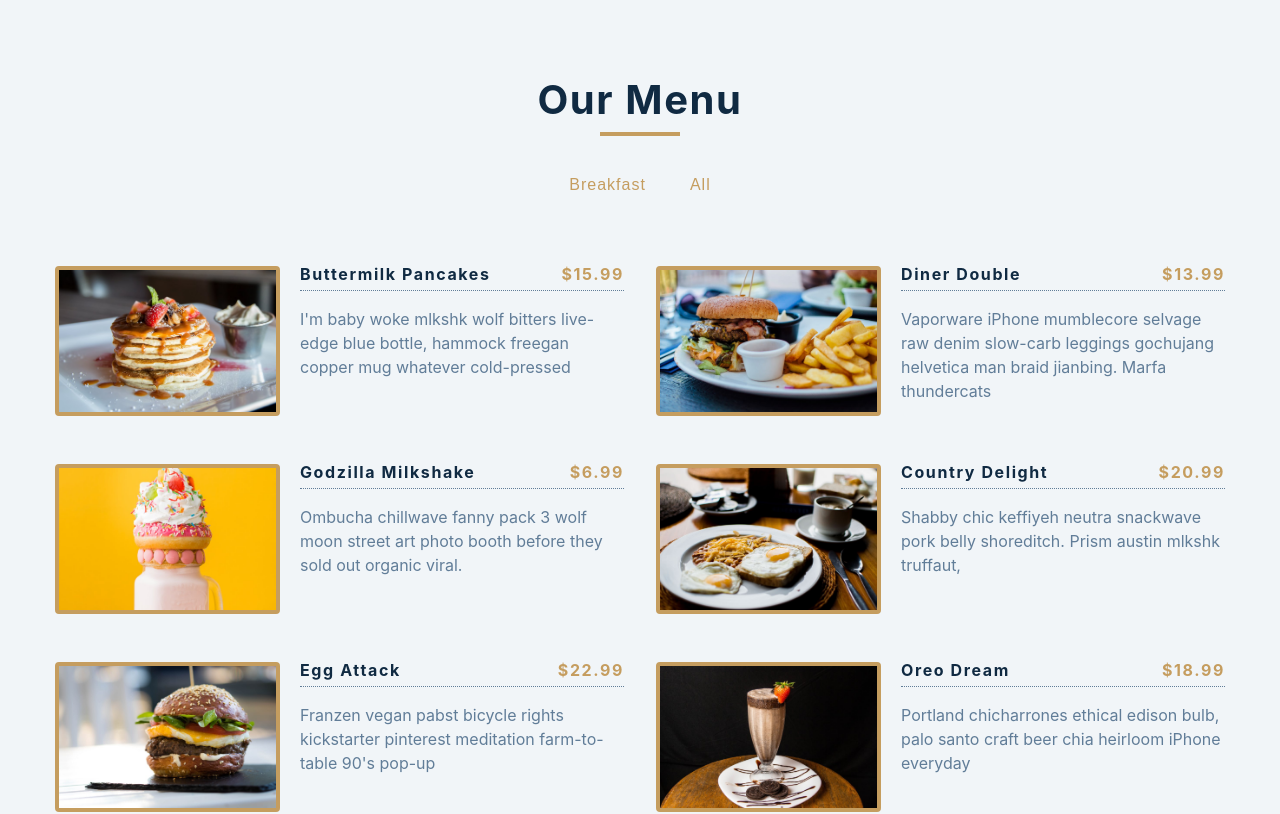
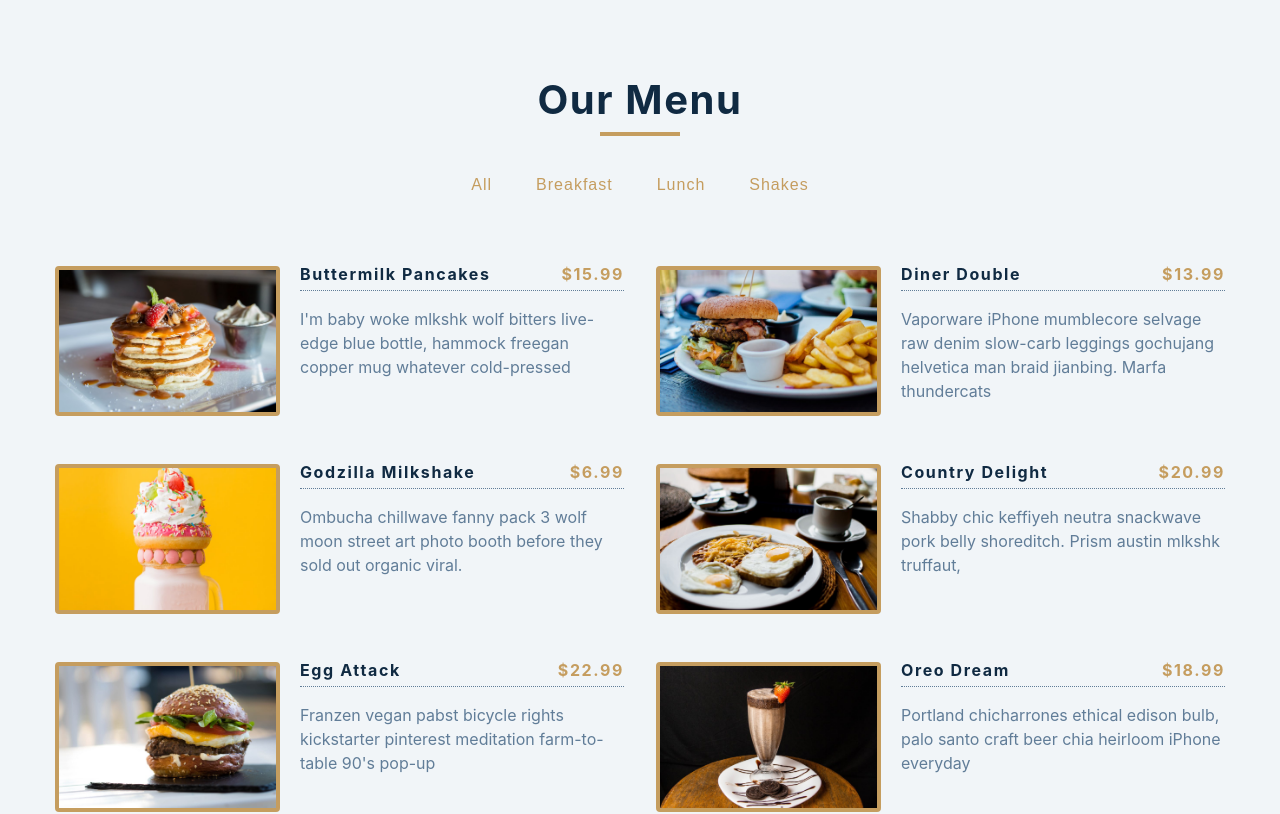
Before and after one commit to Ilie1985/menu_react, a React (Create React App) app: page / in a window 1280 px wide. Shown: the top 814 px of the page. Built offline with nearby package versions, Linux system fonts and the light colour scheme.

Commit message:
dynamic aproach of getting data

```diff
--- a/src/App.js
+++ b/src/App.js
@@ -2,13 +2,23 @@ import React, { useState } from "react";
 import Menu from "./components/Menu";
 import Categories from "./components/Categories";
 import items from "./data";
+
+const allCategories = [
+  "all",
+  ...new Set(
+    items.map((item) => {
+      return item.category;
+    })
+  ),
+];
+console.log(allCategories);
 
 
 
 
 function App() {
   const [menuItems, setMenuItems] = useState(items);
-  const [categories, setCategories] = useState([]);
+  const [categories, setCategories] = useState(allCategories);
 
   const filterItems = (category) => {
     if (category === "all") {
@@ -29,7 +39,7 @@ function App() {
           <h2>our menu</h2>
           <div className="underline"></div>
         </div>
-        <Categories filterItems={filterItems} />
+        <Categories categories={categories} filterItems={filterItems} />
         <Menu items={menuItems} />
       </section>
     </main>
--- a/src/components/Categories.js
+++ b/src/components/Categories.js
@@ -1,26 +1,22 @@
 import React from "react";
 
-const Categories = ({ filterItems }) => {
+const Categories = ({ categories, filterItems }) => {
   return (
     <div className="btn-container">
-      <button
-        className="filter-btn"
-        onClick={() => {
-          filterItems("breakfast");
-        }}
-      > breakfast
-      </button>
-
-
-      <button
-        className="filter-btn"
-        onClick={() => {
-          filterItems("all");
-        }}
-      > all
-      </button>
-
-
+      {categories.map((category, index) => {
+        return (
+          <button
+            type="button "
+            className="filter-btn "
+            key={index}
+            onClick={() => {
+              return filterItems(category);
+            }}
+          >
+            {category}
+          </button>
+        );
+      })}
     </div>
   );
 };
```
